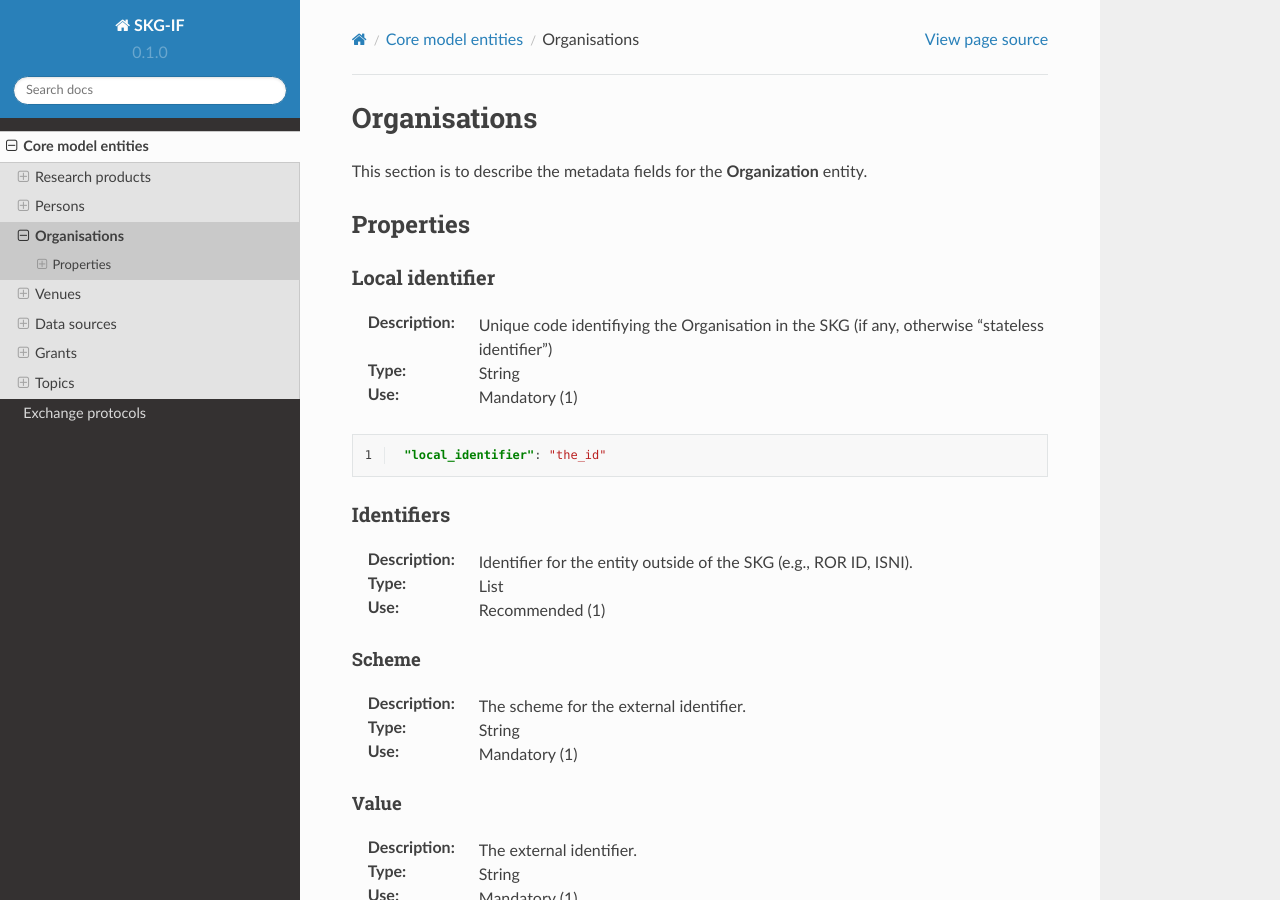
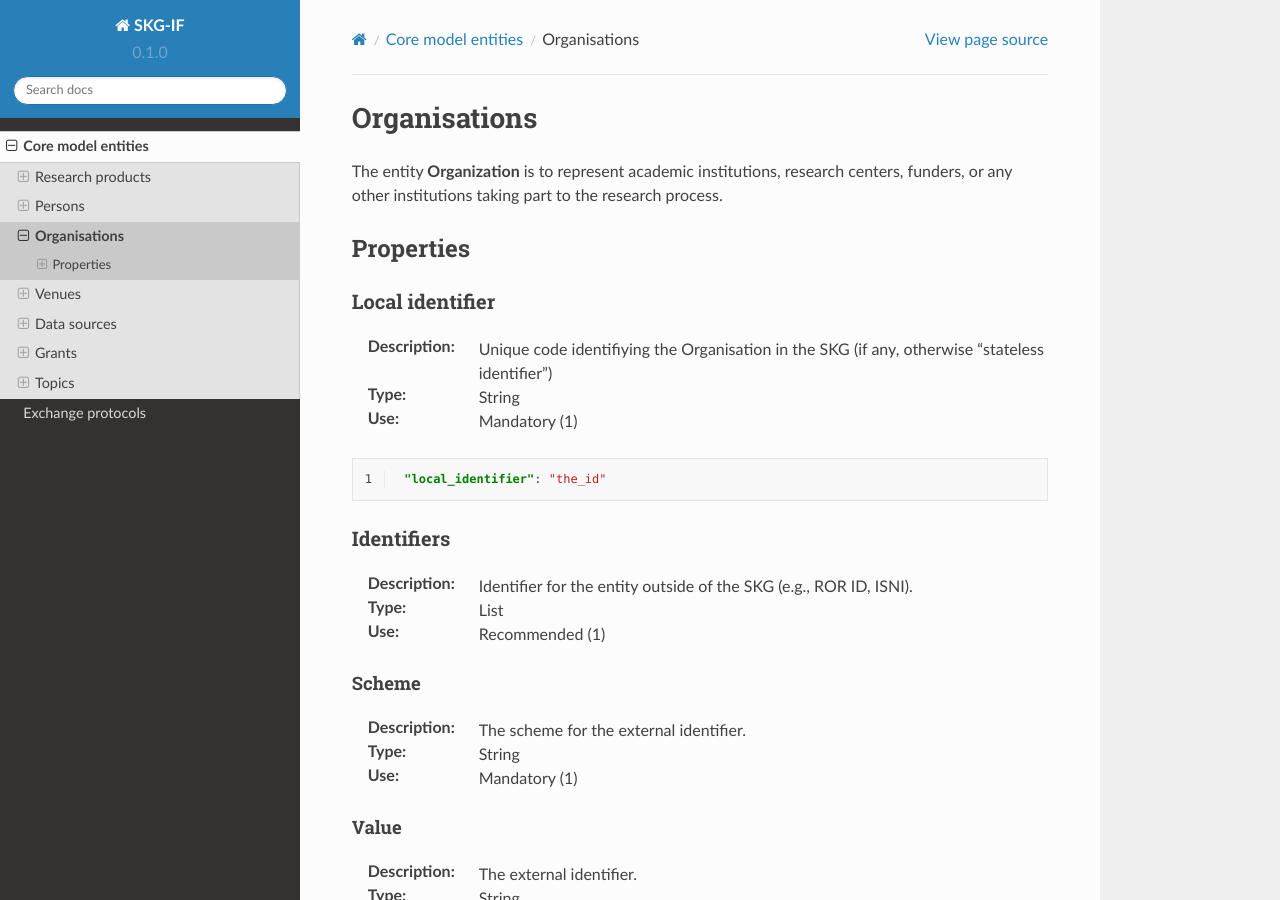
Before and after one commit to andremann/SKG-IF, a Sphinx documentation site: the page built from docs/source/organisations.rst, in a window 1280 px wide and 900 px high. Built offline with Sphinx 7.4.7 and the Read the Docs theme 2.0.0, drawn with Linux system fonts in a browser that asks for light colours.

Commit message:
added the description for Organization

```diff
--- a/docs/source/organisations.rst
+++ b/docs/source/organisations.rst
@@ -2,7 +2,9 @@
 
 Organisations
 #############
-This section is to describe the metadata fields for the **Organization** entity.
+The entity **Organization** is to represent academic institutions, research centers, funders, or any other institutions
+taking part to the research process.
+
 
 Properties
 ==========
--- a/docs/source/persons.rst
+++ b/docs/source/persons.rst
@@ -4,7 +4,7 @@ Persons
 ############
 
 The **Person** entity is to represent as an individual who is involved in the creation, publication, and dissemination of academic research.
-A **Person** can be an author, a reviewer, an editor, a publisher, a librarian, a researcher, a teacher, a student or any other stakeholder in the scholarly
+A **Person** can be an author, a reviewer, an editor, a publisher, a researcher, or any other stakeholder in the scholarly
 communication process.
 
 Properties
```
